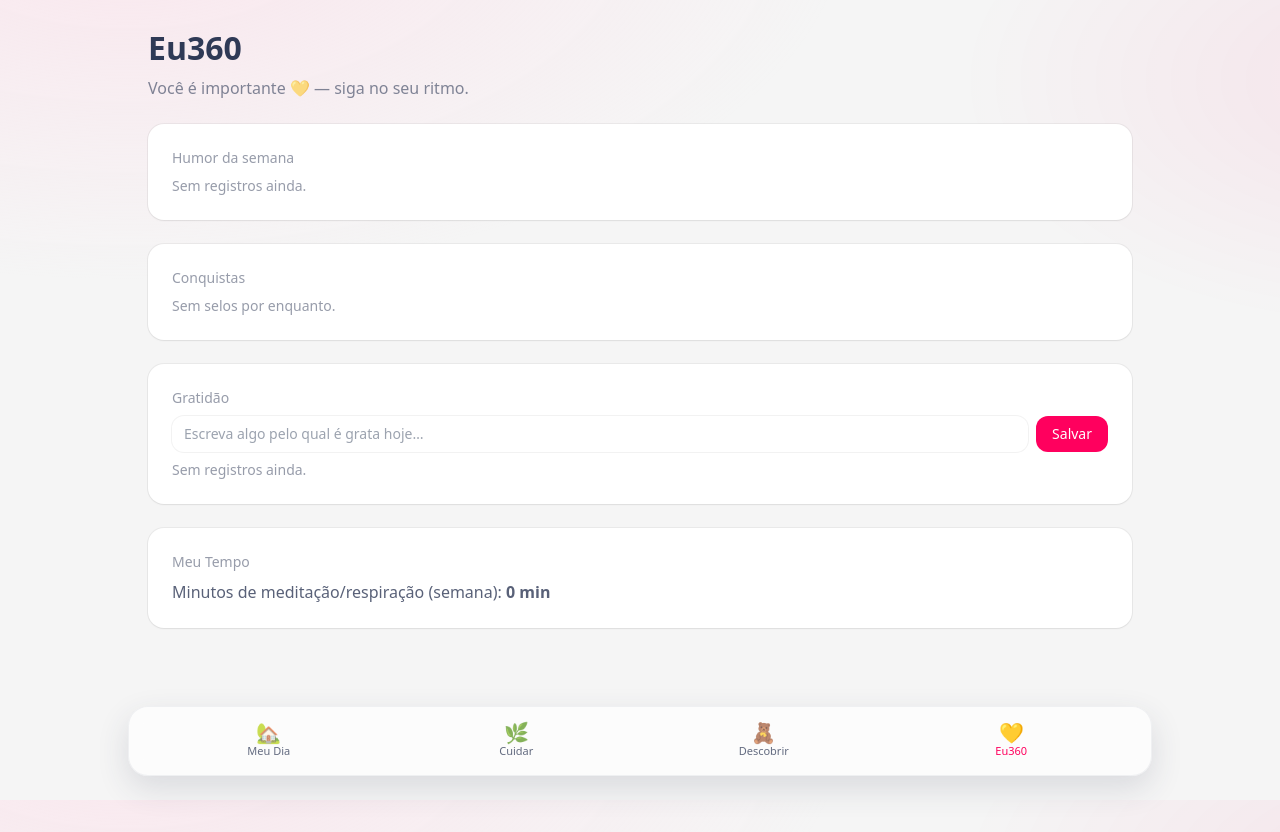
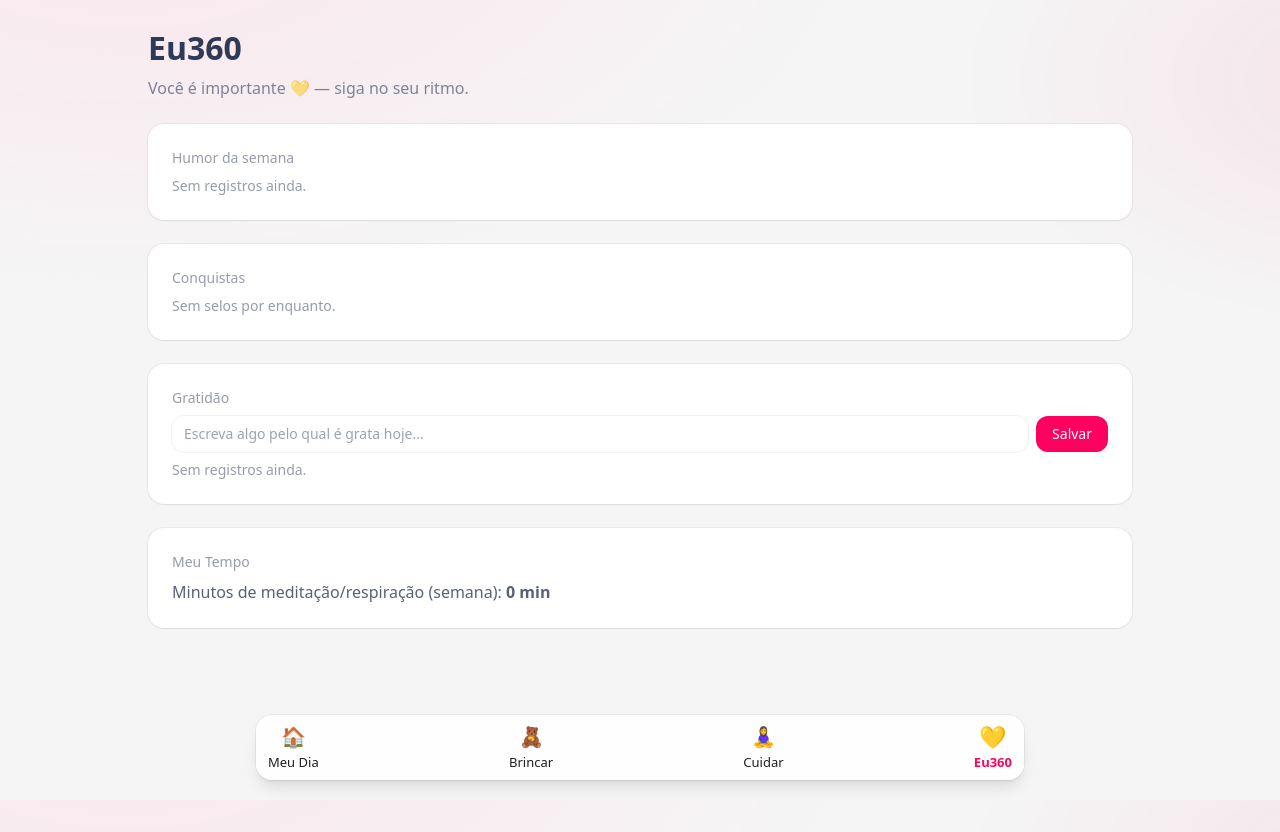
Before and after one commit to simonebrusco/materna360-app, a Next.js app in the folder materna360_starter/: page /eu360 in a window 1280 px wide. Shown: the top 832 px of the page. Built offline with nearby package versions, Linux system fonts and the light colour scheme.

Commit message:
Update BottomNav.jsx

```diff
--- a/materna360_starter/components/BottomNav.jsx
+++ b/materna360_starter/components/BottomNav.jsx
@@ -1,42 +1,41 @@
-// materna360_starter/components/BottomNav.jsx
 "use client";
 
 import Link from "next/link";
 import { usePathname } from "next/navigation";
 
 const TABS = [
-  { href: "/meu-dia",  label: "Meu Dia",  emoji: "🏡" },
-  { href: "/cuidar",   label: "Cuidar",   emoji: "🌿" },
-  { href: "/brincar",  label: "Descobrir",emoji: "🧸" },
-  { href: "/eu360",    label: "Eu360",    emoji: "💛" },
+  { href: "/meu-dia", label: "Meu Dia", emoji: "🏠" },
+  { href: "/brincar", label: "Brincar", emoji: "🧸" },   // “Descobrir” está como /brincar no projeto
+  { href: "/cuidar",  label: "Cuidar",  emoji: "🧘‍♀️" },
+  { href: "/eu360",   label: "Eu360",   emoji: "💛" },
 ];
 
-export default function BottomNav(){
-  const path = usePathname() || "";
+function isActive(pathname, href) {
+  return pathname === href || pathname.startsWith(href + "/");
+}
+
+export default function BottomNav() {
+  const pathname = usePathname();
 
   return (
-    <nav className="fixed inset-x-0 bottom-4 md:bottom-6 px-4 z-40">
-      <div className="container-px px-0">
-        <div className="glass px-4 py-2 radius-2xl shadow-strong">
-          <ul className="grid grid-cols-4">
+    <nav className="fixed inset-x-0 bottom-3 md:bottom-5 px-4 z-40">
+      <div className="mx-auto max-w-3xl bg-white/90 backdrop-blur rounded-2xl ring-1 ring-black/5 shadow-lg px-3 py-2 flex items-center justify-between">
         {TABS.map((t) => {
-              const active = path === t.href || path.startsWith(t.href + "/");
+          const active = isActive(pathname, t.href);
           return (
-                <li key={t.href} className="flex">
             <Link
+              key={t.href}
               href={t.href}
-                    className={`flex flex-1 flex-col items-center justify-center py-2 rounded-xl transition ${
-                      active ? "text-[--brand]" : "text-[color:rgba(47,58,86,0.75)]"
+              className={`flex flex-col items-center gap-0.5 text-[13px] transition-transform ${
+                active ? "text-[var(--brand)] font-semibold" : "text-[color:var(--brand-navy)]/80"
               }`}
+              aria-current={active ? "page" : undefined}
             >
-                    <span className="text-[20px] leading-none">{t.emoji}</span>
-                    <span className="text-[11px] font-medium">{t.label}</span>
+              <span className={`text-xl ${active ? "scale-110" : ""}`}>{t.emoji}</span>
+              <span>{t.label}</span>
             </Link>
-                </li>
           );
         })}
-          </ul>
-        </div>
       </div>
     </nav>
   );
```
Lines whose indentation alone changed are shown as unchanged.
